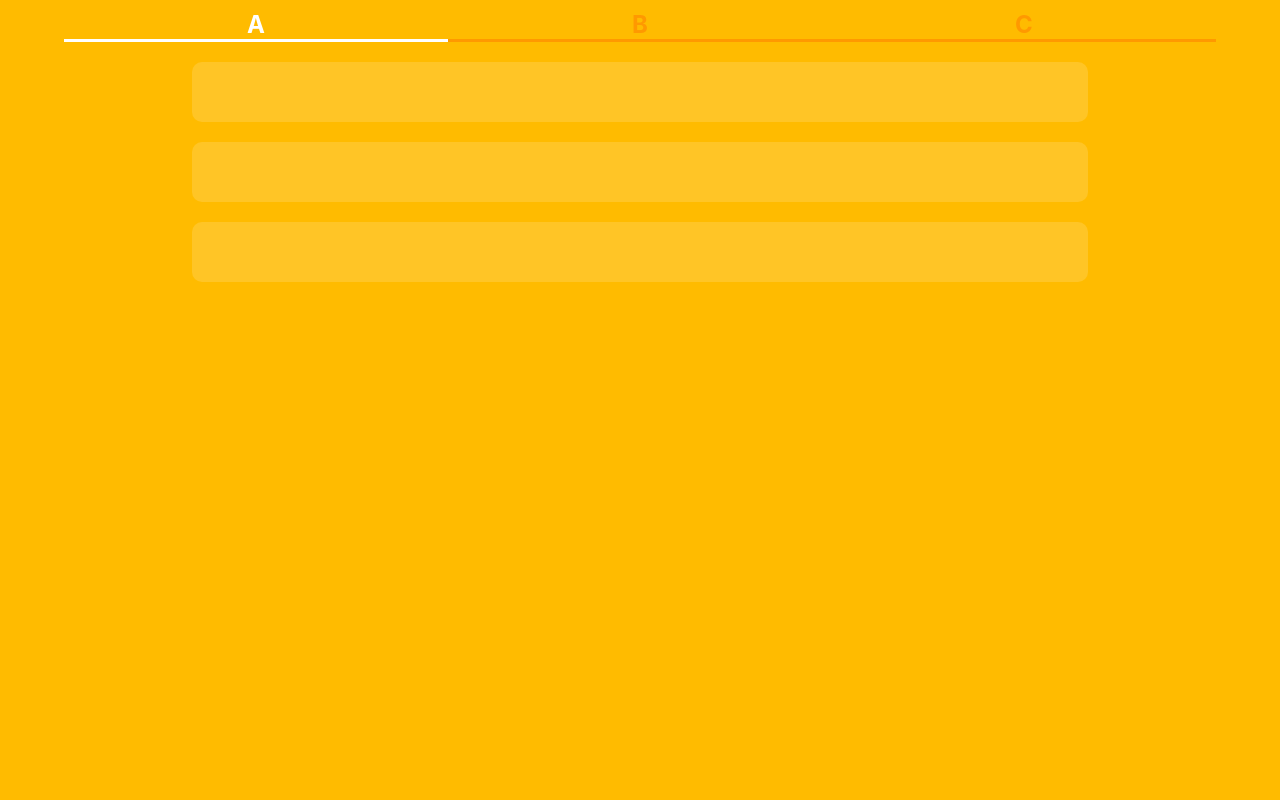
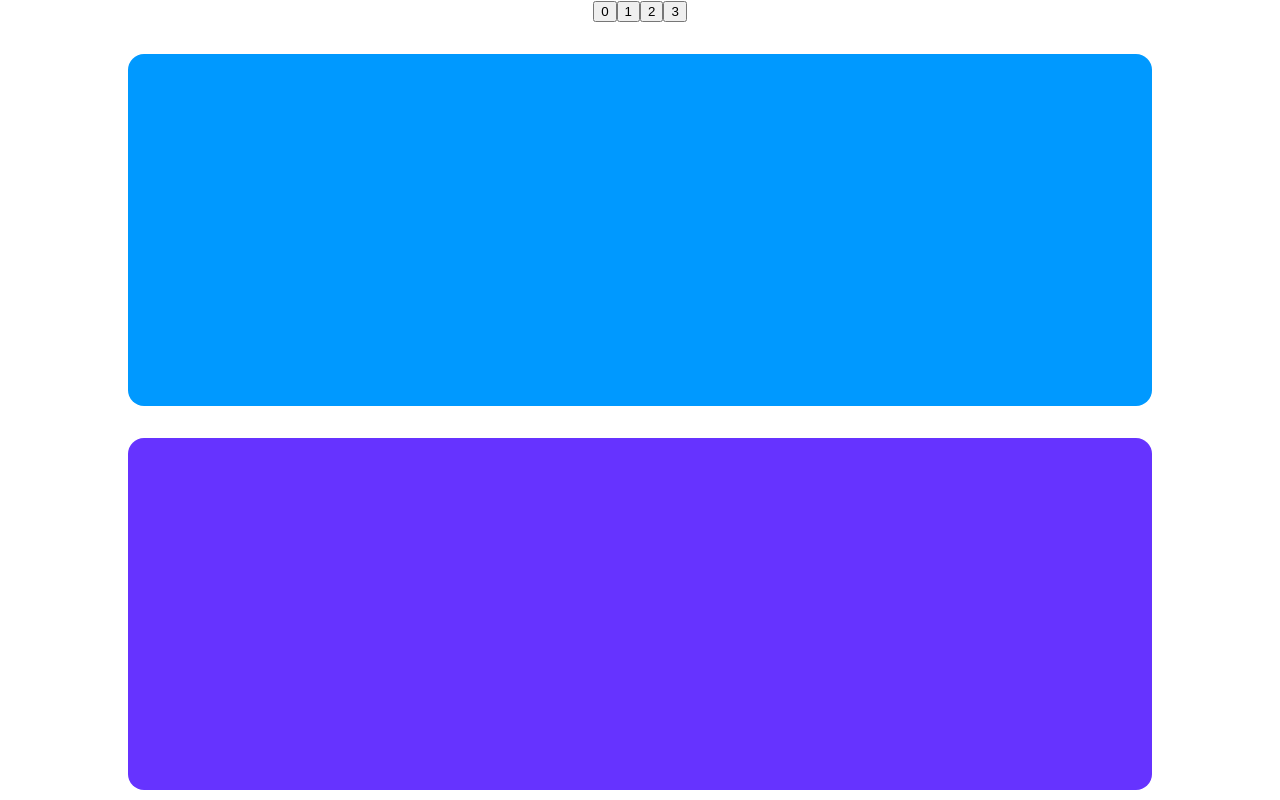
Before and after one commit to MertOzerdem/framer_motion_animations, a React (Create React App) app: page / in a window 1280 px wide. Shown: the top 800 px of the page. Built offline with nearby package versions, Linux system fonts and the light colour scheme.

Commit message:
CardList added

```diff
--- a/package.json
+++ b/package.json
@@ -16,6 +16,7 @@
     "react-scripts": "5.0.0",
     "sass": "^1.49.7",
     "typescript": "^4.5.5",
+    "vercel": "^24.0.0",
     "web-vitals": "^0.2.4",
     "workbox-background-sync": "^5.1.4",
     "workbox-broadcast-update": "^5.1.4",
--- a/src/App.tsx
+++ b/src/App.tsx
@@ -1,14 +1,42 @@
+import { useState } from 'react';
 import './App.css';
 import WhellSelector from './components/WhellSelector/WhellSelector';
 import ItemShowcase from './views/ItemShowcase/ItemShowcase';
 import TabNavigation from './components/TabNavigation/TabNavigation';
+import CardList from './components/CardList/CardList';
+
+const animations = [0,1,2,3]
+
+const components = [
+  <WhellSelector />,
+  <ItemShowcase />,
+  <TabNavigation />,
+  <CardList />
+]
 
 function App() {
+  const [selected, setSelected] = useState(3);
+
+  const handleClick = (index: number) => {
+    setSelected(index);
+  }
+
+  console.log(components)
+
   return (
     <div className="App">
-      {false && <WhellSelector />}
+      <div>
+        {animations.map((_, index) => {
+          return (
+            <button key={index} onClick={() => handleClick(index)}>{index}</button>
+          )
+        })}
+      </div>
+      {components[selected]}
+      {/* {false && <WhellSelector />}
       {false && <ItemShowcase />}
-      {true && <TabNavigation />}
+      {false && <TabNavigation />}
+      {true && <CardList />} */}
     </div>
   );
 }
--- /dev/null
+++ b/src/components/CardList/CardList.module.scss
@@ -0,0 +1,57 @@
+$colors: (0: #0099FF, 1: #6633FF, 2: #FFBB00);
+
+.contentList {
+    text-align: center;
+}
+
+.contentList--open {
+    overflow: hidden;
+    height: 100vh;
+}
+
+@each $index, $color in $colors {
+    .card--#{$index} {
+      background-color: $color;
+    }
+
+    .turnBackButton--#{$index} {
+        fill: $color;
+    }
+}
+
+.card {
+    // margin: 4vh 10vw;
+    width: 100%;
+    height: 100%;
+    border-radius: 16px;
+    display: flex;
+}
+
+.cardWrapper {
+    // position: relative;
+    margin: 4vh 10vw;
+    width: 80vw;
+    height: 44vh;
+}
+
+.open {
+
+    & .card {
+        top: 0;
+        left: 0;
+        right: 0;
+        position: fixed;
+        z-index: 1;
+        overflow: hidden;
+        padding: 0;
+        margin: 0;
+        width: 100vw;
+        height: 100vh;
+        border-radius: 0px;
+    }
+}
+
+.turnBackButton {
+    margin: 20px;
+    height: 40px;
+}
--- /dev/null
+++ b/src/components/CardList/CardList.tsx
@@ -0,0 +1,88 @@
+import { AnimationProps, motion } from 'framer-motion'
+import { useState } from 'react'
+import styles from './CardList.module.scss'
+import Exclude from '../../images/Exclude.png'
+
+const bars = ['A', 'B', 'C']
+
+const variants = {
+    opened: {
+        opacity: 1,
+        scale: 1,
+        x: 10,
+        y: 10,
+        transition: {
+            duration: 0.3
+        }
+    },
+    closed: {
+        opacity: 0,
+        scale: 0,
+        x: 0,
+        y: 0,
+        transition: {
+            duration: 0.3
+        }
+    }
+}
+
+const CardList = () => {
+    const [selected, setSelected] = useState(-1)
+
+    const handleClick = (index: number) => {
+        if (index === selected) {
+            setSelected(-1)
+        } else {
+            setSelected(index)
+        }
+    }
+
+    return (
+        <div className={`${styles.contentList}`}>
+            {bars.map((_, index) => {
+                return (
+                    <motion.div
+                        className={`${styles.cardWrapper} ${selected === index ? styles.open : ''}`}
+                        onClick={() => handleClick(index)}
+                        key={index}
+                        style={{ originX: 0, originY: 0 }} // not sure if this contributes to anyting
+                        transition={{ duration: 4 }}
+                        >
+                        <motion.div
+                            layout
+                            className={`${styles.card} ${styles['card--' + index]}`}
+                        >
+                            <TurnBack
+                                className={`${styles.turnBackButton} ${styles['turnBackButton--' + index]}`}
+                                variants={variants}
+                                isSelected={selected === index}/>
+                        </motion.div>
+                    </motion.div>
+                )
+            })}
+        </div>
+    )
+}
+
+interface SVGProps {
+    className: string,
+    variants: AnimationProps["variants"],
+    isSelected: boolean
+}
+
+const TurnBack = ({ className, variants, isSelected }: SVGProps) => {
+
+    return (
+        <motion.img
+            style={{ originX: 0, originY: 0 }}
+            src={Exclude}
+            layout
+            className={className}
+            variants={variants}
+            initial={false}
+            animate={isSelected ? 'opened' : 'closed'}
+        />
+    )
+}
+
+export default CardList;
```
Also changed, not shown: src/images/Exclude.png (added), 1 other file (tests, documents, lock files or other folders).
